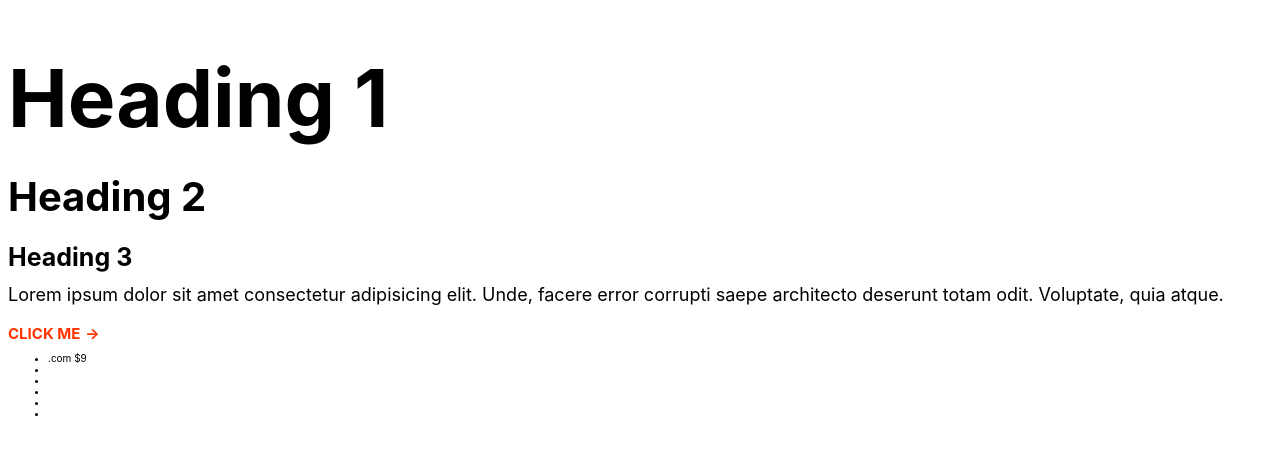
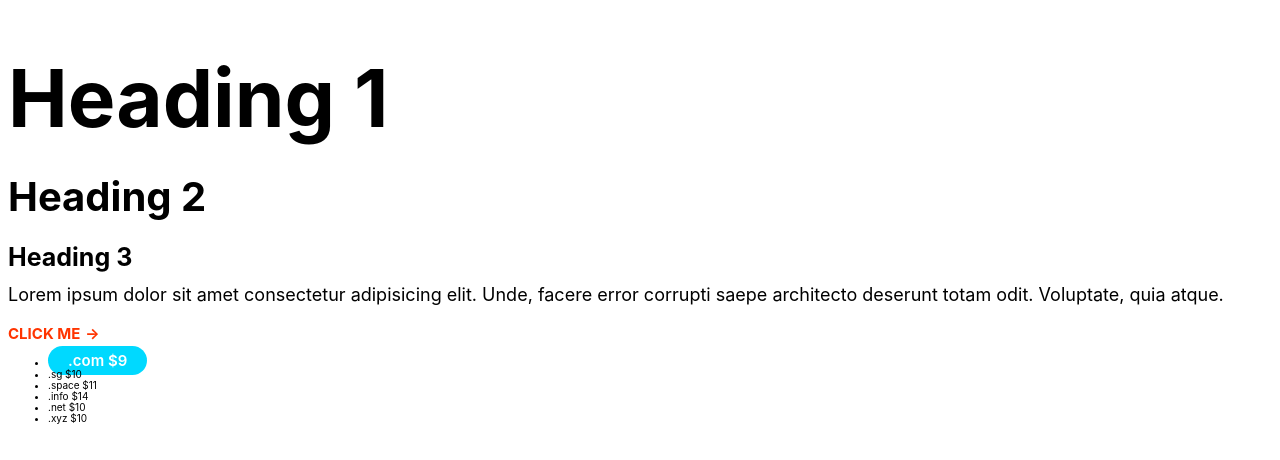
Before and after one commit to Hamsehaji/moshified-App, a plain HTML site: page index.html in a window 1280 px wide. Drawn offline with Linux system fonts and the light colour scheme.

Commit message:
Badges Component Added

```diff
--- a/css/style.css
+++ b/css/style.css
@@ -77,3 +77,29 @@ a {
     font-size: 1.5rem;
   }
 }
+
+/* Badge Component */
+.badge {
+  border-radius: 2rem;
+  padding: 0.5rem 2rem;
+  font-weight: 600;
+  white-space: nowrap;
+  font-size: 1.5rem;
+}
+.badge--secondary {
+  background-color: var(--color-secondary);
+  color: #fff;
+}
+.badge--primary {
+  background-color: var(--color-primary);
+  color: #fff;
+}
+.badge-small {
+  font-size: 1.6rem;
+}
+
+@media screen and (min-width: 1024px) {
+  .badge {
+    font-size: 1.5rem;
+  }
+}
--- a/index.html
+++ b/index.html
@@ -22,13 +22,13 @@
 
     <a href="" class="link-arrow">Click Me</a>
 
-    <ul>
+    <ul class="list domain-block__prices">
       <li><span class="badge badge--secondary">.com $9</span></li>
-      <li></li>
-      <li></li>
-      <li></li>
-      <li></li>
-      <li></li>
+      <li>.sg $10</li>
+      <li>.space $11</li>
+      <li>.info $14</li>
+      <li>.net $10</li>
+      <li>.xyz $10</li>
     </ul>
   </body>
 </html>
```
